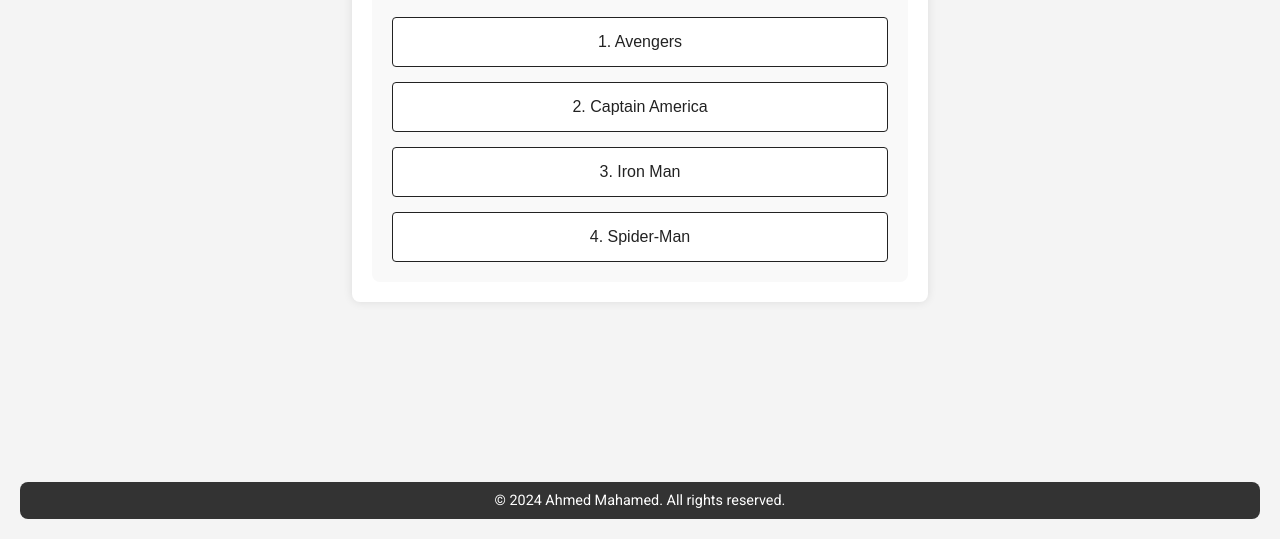
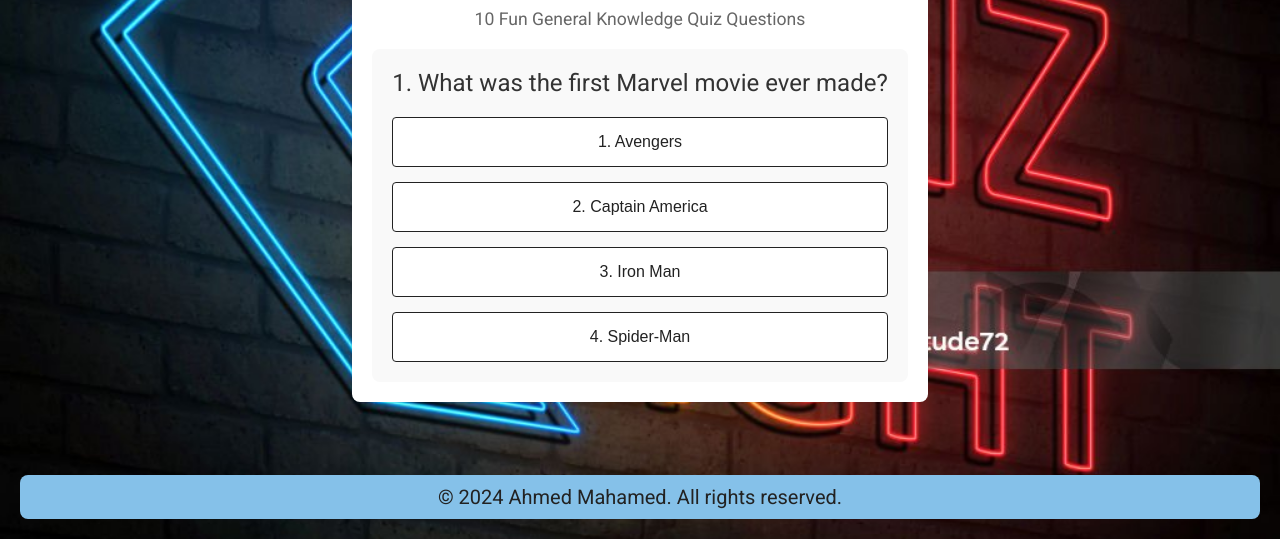
Before and after one commit to Ahmed109-eng/online-quiz, a plain HTML site: page index.html in a window 1280 px wide. Shown: the part 261-800 px from the top of the page. Drawn offline with Linux system fonts and the light colour scheme.

```diff
--- a/assets/css/style.css
+++ b/assets/css/style.css
@@ -15,10 +15,15 @@ body {
   width: 100%;
   min-height: 100vh;
   padding: 20px;
+  background-image: url("../wireframes/quiz.png");
+  background-size: cover;
+  background-repeat: no-repeat;
+  background-position: center;
+  height: 500px;
 }
 
 .container {
-  margin-top: 50px;
+  margin-top: 150px;
   background-color: #fff;
   padding: 20px;
   border-radius: 8px;
@@ -107,7 +112,7 @@ hr {
 
 /* Footer Styling */
 .footer {
-  background-color: #333;
+  background-color: #85c1e9;
   padding: 10px;
   width: 100%;
   text-align: center;
@@ -116,13 +121,13 @@ hr {
 }
 
 .footer p {
-  color: #fff;
+  color: #222;
   margin: 0;
-  font-size: 0.9em;
+  font-size: 1.25rem;
 }
 
 /* Responsive Styles */
-@media (max-width: 480px) {
+@media screen and (max-width: 480px) {
   h1 {
     font-size: 1.5em;
   }
@@ -134,7 +139,9 @@ hr {
   #question {
     font-size: 1.2em;
   }
-
+  body {
+    background-image: none !important;
+  }
   .btn {
     padding: 10px;
     font-size: 0.9em;
@@ -145,7 +152,7 @@ hr {
     font-size: 0.9em;
   }
 }
-@media (max-width: 1024px) {
+@media screen and (max-width: 1024px) {
   .container {
     margin-top: 60%;
   }
```
Also changed, not shown: assets/wireframes/quiz.png (added), 1 other file. Lines whose indentation alone changed are shown as unchanged.
